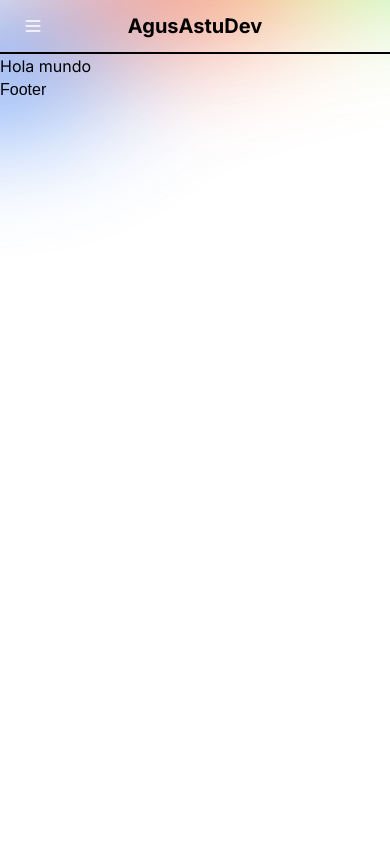
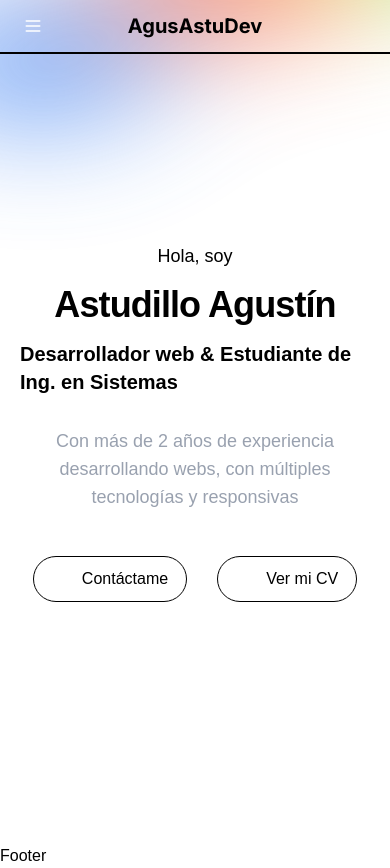
Before and after one commit to AgusAstuDev/portfolio-nextjs, a Next.js app: page / in a window 390 px wide. Before the commit the page ends 844 px from the top, so only its background shows below. Built offline with nearby package versions, Linux system fonts and the light colour scheme.

Commit message:
Se ha avanzado con el hero, quedan animaciones y detalles mobile

```diff
--- a/src/app/globals.css
+++ b/src/app/globals.css
@@ -9,6 +9,7 @@
 @media (prefers-color-scheme: dark) {
   :root {
     --background: #060606;
+    --background-secondary: rgba(6, 6, 6, 0.72);
     --principal-color: #f1f3f4;
     --secondary-color: #9aa0a6;
     --objects-background: #f1f3f414;
--- a/src/app/page.tsx
+++ b/src/app/page.tsx
@@ -1,7 +1,9 @@
+import Hero from "@/components/home/Hero";
+
 export default function Home() {
   return (
     <div>
-      <h1 className="font-inter text-principal-color">Hola mundo</h1>
+      <Hero />
     </div>
   );
 }
--- /dev/null
+++ b/src/components/home/Hero.tsx
@@ -0,0 +1,41 @@
+import Image from "next/image";
+
+export default function Hero() {
+  return (
+    <div className="w-full h-screen flex flex-col justify-center items-center px-[20px] gap-[15px]">
+      <h2 className="text-lg md:text-xl font-medium text-secondary-color">
+        Hola, soy
+      </h2>
+      <h1 className="text-4xl md:text-6xl lg:text-7xl font-bold tracking-tight">
+        Astudillo Agustín
+      </h1>
+      <h3 className="text-xl md:text-2xl lg:text-3xl font-semibold text-secondary-color">
+        Desarrollador web & Estudiante de Ing. en Sistemas
+      </h3>
+      <p className="mt-4 text-gray-400 max-w-2xl mx-auto text-lg text-center">
+        Con más de 2 años de experiencia desarrollando webs, con múltiples
+        tecnologías y responsivas
+      </p>
+      <div className="w-max h-auto flex justify-center items-center gap-[30px] mt-[30px]">
+        <a className="w-max h-auto flex gap-[10px] justify-center items-center px-[18px] py-[10px] text-secondary-color border-[var(--objects-border)] border-[1px] border-solid rounded-full bg-[var(--objects-background)]">
+          <Image
+            src="/mail_icon.svg"
+            alt="Logo contact"
+            width={20}
+            height={20}
+          />
+          Contáctame
+        </a>
+        <a className="w-max h-auto flex gap-[10px] justify-center items-center px-[18px] py-[10px] text-secondary-color border-[var(--objects-border)] border-[1px] border-solid rounded-full bg-[var(--objects-background)]">
+          <Image
+            src="/download_icon.svg"
+            alt="Logo download CV"
+            width={20}
+            height={20}
+          />
+          Ver mi CV
+        </a>
+      </div>
+    </div>
+  );
+}
--- a/src/components/layout/Header.tsx
+++ b/src/components/layout/Header.tsx
@@ -1,59 +1,23 @@
 "use client";
 import Image from "next/image";
-import { useState, useEffect } from "react";
+import { useState } from "react";
 import SubmenuMobile from "./SubmenuMobile";
 import { menuItems, socialItems } from "@/utils/data";
 
 export default function Header() {
   const [isMenuOpen, setIsMenuOpen] = useState(false);
 
-  // const menuItems = [
-  //   { text: "Sobre mí", href: "#sobre-mi" },
-  //   { text: "Experiencia", href: "#experiencia" },
-  //   { text: "Habilidades", href: "#habilidades" },
-  //   { text: "Contacto", href: "#contacto" },
-  //   { text: "Resúmen", href: "#resumen" },
-  // ];
-
-  // const socialItems = [
-  //   {
-  //     name: "LinkedIn",
-  //     href: "https://www.linkedin.com/in/tuperfil",
-  //     src: "/linkedIn_icon.svg",
-  //   },
-  //   {
-  //     name: "GitHub",
-  //     href: "https://github.com/tuperfil",
-  //     src: "/gitHub_icon.svg",
-  //   },
-  //   {
-  //     name: "Instagram",
-  //     href: "https://instagram.com/tuperfil",
-  //     src: "/instagram_icon.svg",
-  //   },
-  // ];
-
   const handleMenuToggle = () => {
     setIsMenuOpen((prev) => !prev);
   };
 
-  useEffect(() => {
-    if (isMenuOpen) {
-      document.body.style.overflow = "hidden";
-    } else {
-      document.body.style.overflow = "auto";
-    }
-
-    return () => {
-      document.body.style.overflow = "auto";
-    };
-  }, [isMenuOpen]);
-
   return (
     <header
-      className={`w-full h-[54px] ${
-        isMenuOpen ? "bg-background" : "bg-[var(--objects-background)]"
-      }  border-b-[2px] border-[var(--objects-border)] border-solid`}
+      className={`w-full h-[54px] fixed top-0 z-50 ${
+        isMenuOpen
+          ? "bg-background border-none"
+          : "bg-[var(--objects-background)] border-b-[2px]"
+      }  border-[var(--objects-border)] border-solid`}
     >
       <div className="w-full max-w-[1440px] mx-auto h-full flex items-center justify-center md:justify-between px-4">
         <div className="flex-shrink-0">
--- a/src/components/layout/SubmenuMobile.tsx
+++ b/src/components/layout/SubmenuMobile.tsx
@@ -8,11 +8,11 @@ interface SubmenuMobileProps {
 export default function SubmenuMobile({ isOpen }: SubmenuMobileProps) {
   return (
     <div
-      className={`absolute w-full h-screen bg-background/5 ${
+      className={`absolute w-full h-screen bg-transparent backdrop-blur-xs ${
         isOpen ? "flex" : "hidden"
       } `}
     >
-      <div className="flex bg-background w-full h-[300px] flex-col justify-center items-center gap-[20px]">
+      <div className="flex w-full h-[300px] bg-background flex-col justify-center items-center gap-[20px]">
         <nav className="flex flex-col items-center gap-[5px]">
           {menuItems.map((item) => (
             <a
--- a/src/utils/data.ts
+++ b/src/utils/data.ts
@@ -1,4 +1,3 @@
-// src/data/headerData.ts
 export const menuItems = [
   { text: "Sobre mí", href: "#sobre-mi" },
   { text: "Experiencia", href: "#experiencia" },
```
Also changed, not shown: public/download_icon.svg (added), public/mail_icon.svg (added).
